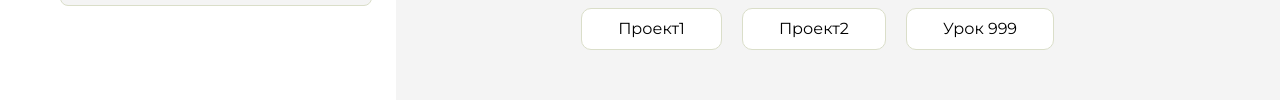
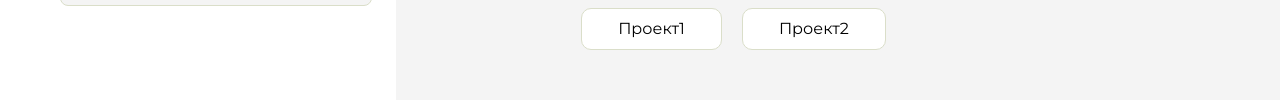
Before and after one commit to denisromanovich94/homework, a plain HTML site: page index.html in a window 1280 px wide. Shown: the part 230-330 px from the top of the page. Drawn offline with Linux system fonts and the light colour scheme.

Commit message:
Update index.html

```diff
--- a/index.html
+++ b/index.html
@@ -98,10 +98,6 @@
                     <li class="content__list-item">
                         <a href="html-20/project/index.html">Проект2</a>
                     </li>
-                <ul class="content__list">
-                    <li class="content__list-item">
-                        <a href="lesson2/index.html">Урок 999</a>
-                    </li>
                 </ul>
             </div>
             <div class="content__block hidden" id="diplomBlock">
```
